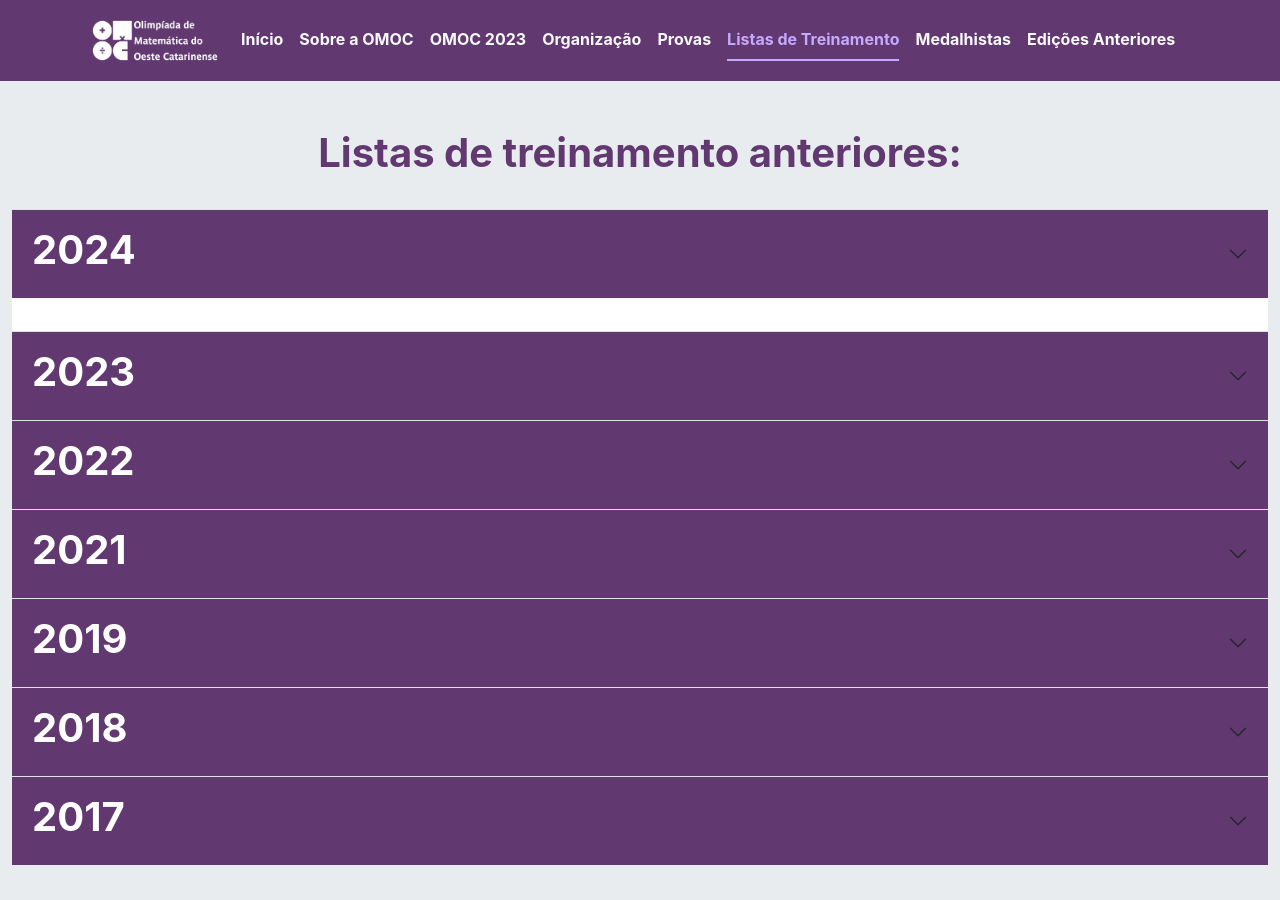
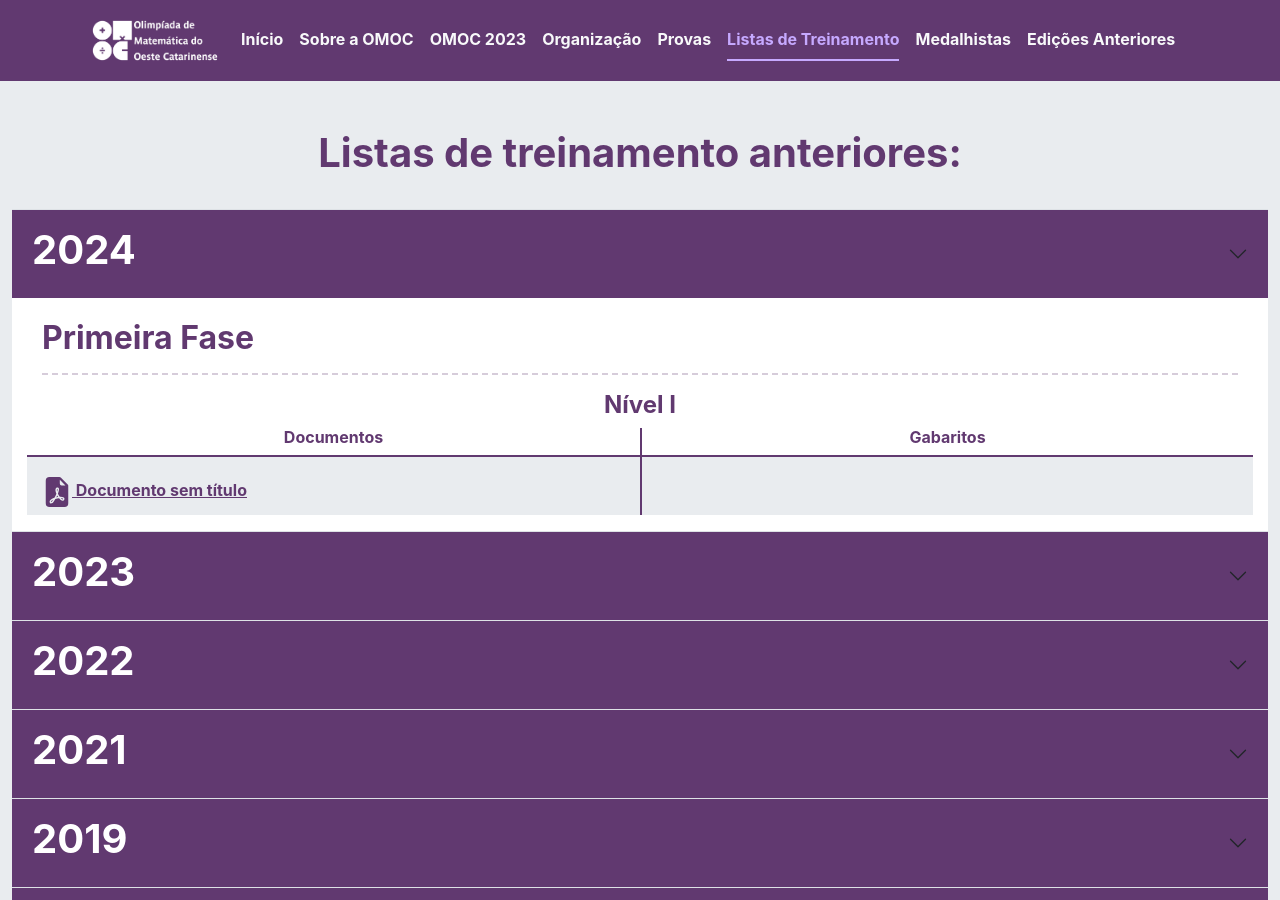
Before and after one commit to omocuffs/omocuffs.github.io, a Jekyll site: the page built from _pages/listas.md, in a window 1280 px wide and 900 px high. Built offline with Jekyll 4.4.1, drawn with Linux system fonts in a browser that asks for light colours; nearby versions of some CDN libraries.

Commit message:
Add files via upload

```diff
--- a/_data/edicoes-midia.yml
+++ b/_data/edicoes-midia.yml
@@ -1,6 +1,15 @@
 - edicao: "2024"
   lista-de-treinamento:
     fases:
+    - fase: "Primeira Fase"
+      niveis:
+      - nivel: "Nível I"
+        documentos:
+          - titulo: "Documento sem título"
+            link: "https://drive.google.com/file/d/1JtoInembNg-HBsWiGvu60Q2kkQv9l33bRCfgob2Qxno/preview"
+            solucoes:
+            - gab-titulo:
+              gab-link:
   imagens:
   premiados:
     documentos:
```
